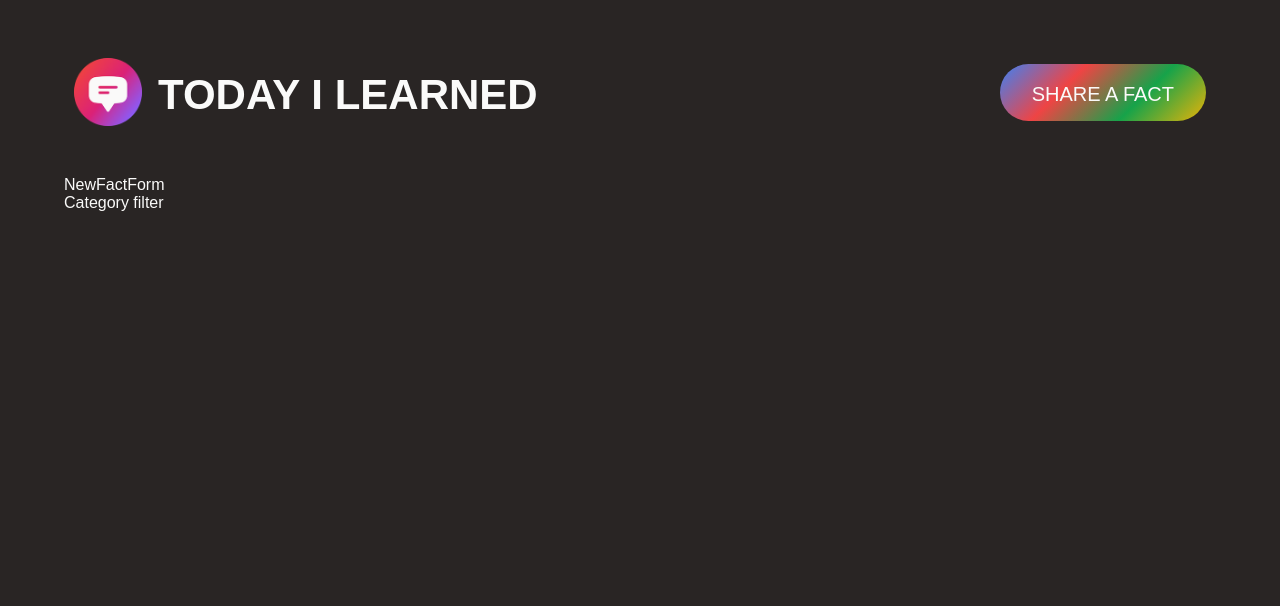
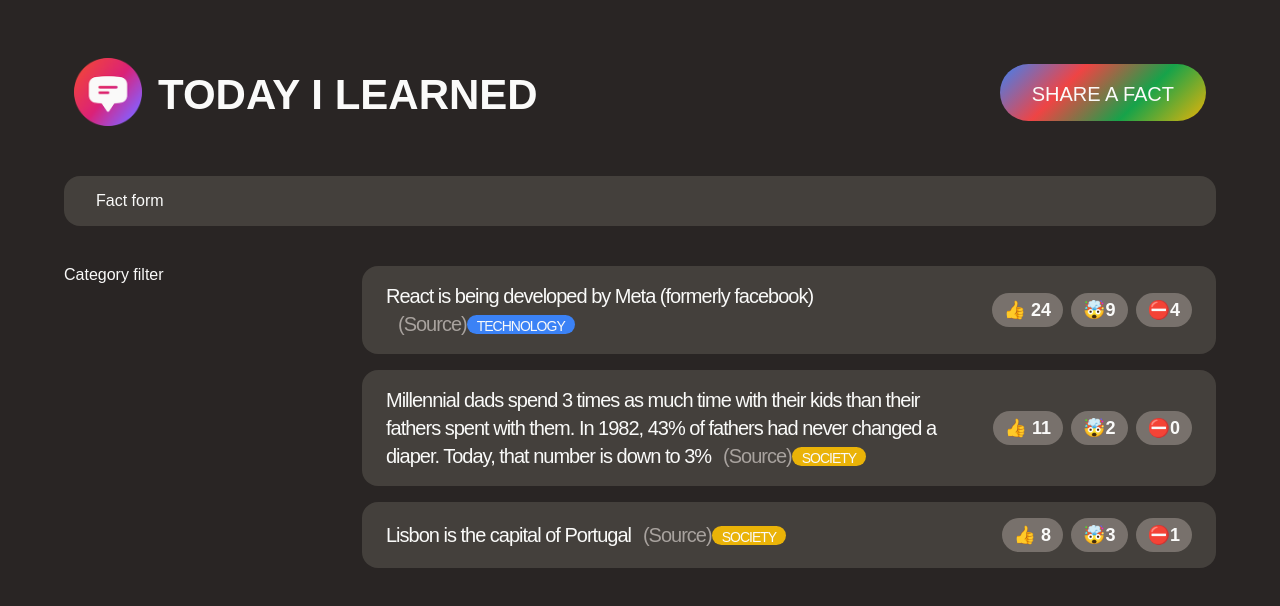
Before and after one commit to NMY0d4/Crash-Course-Training, a React (Create React App) app: page / in a window 1280 px wide. Shown: the top 606 px of the page. Built offline with nearby package versions, Linux system fonts and the light colour scheme; a web font is replaced by a local one.

Commit message:
fix bug and change container for root in style.css

```diff
--- a/src/App.js
+++ b/src/App.js
@@ -1,22 +1,26 @@
 import { Fragment } from "react";
 import CategoryFilter from "./components/Category";
+import FactList from "./components/FactList";
 import NewFactForm from "./components/NewFactForm";
 import "./style.css";
 
 const App = () => {
+    const appTitle = "Today I Learned";
     return (
         <Fragment>
             {/* HEADER */}
             <header className="header">
                 <div className="logo">
                     <img src="logo.png" alt="logo" />
-                    <h1>Today I Learned</h1>
+                    <h1>{appTitle}</h1>
                 </div>
                 <button className="btn btn-large btn-open">Share a fact</button>
             </header>
-
             <NewFactForm />
-            <CategoryFilter />
+            <main className="main">
+                <CategoryFilter />
+                <FactList />
+            </main>
         </Fragment>
     );
 };
--- /dev/null
+++ b/src/components/Fact.jsx
@@ -0,0 +1,29 @@
+const Fact = ({ fact, categories: CATEGORIES }) => {
+    return (
+        <li className="fact">
+            <p>
+                {fact.text}
+                <a className="source" href={fact.source} target="_blank">
+                    (Source)
+                </a>
+                <span
+                    className="tag"
+                    style={{
+                        backgroundColor: CATEGORIES.find(
+                            (cat) => cat.name === fact.category
+                        ).color,
+                    }}
+                >
+                    {fact.category}
+                </span>
+            </p>
+            <div className="vote-buttons">
+                <button>👍 {fact.votesInteresting}</button>
+                <button>🤯{fact.votesMindblowing}</button>
+                <button>⛔️{fact.votesFalse}</button>
+            </div>
+        </li>
+    );
+};
+
+export default Fact;
--- a/src/components/FactList.jsx
+++ b/src/components/FactList.jsx
@@ -1,5 +1,62 @@
+import Fact from "./Fact";
+
+const initialFacts = [
+    {
+        id: 1,
+        text: "React is being developed by Meta (formerly facebook)",
+        source: "https://opensource.fb.com/",
+        category: "technology",
+        votesInteresting: 24,
+        votesMindblowing: 9,
+        votesFalse: 4,
+        createdIn: 2021,
+    },
+    {
+        id: 2,
+        text: "Millennial dads spend 3 times as much time with their kids than their fathers spent with them. In 1982, 43% of fathers had never changed a diaper. Today, that number is down to 3%",
+        source: "https://www.mother.ly/parenting/millennial-dads-spend-more-time-with-their-kids",
+        category: "society",
+        votesInteresting: 11,
+        votesMindblowing: 2,
+        votesFalse: 0,
+        createdIn: 2019,
+    },
+    {
+        id: 3,
+        text: "Lisbon is the capital of Portugal",
+        source: "https://en.wikipedia.org/wiki/Lisbon",
+        category: "society",
+        votesInteresting: 8,
+        votesMindblowing: 3,
+        votesFalse: 1,
+        createdIn: 2015,
+    },
+];
+
+const CATEGORIES = [
+    { name: "technology", color: "#3b82f6" },
+    { name: "science", color: "#16a34a" },
+    { name: "finance", color: "#ef4444" },
+    { name: "society", color: "#eab308" },
+    { name: "entertainment", color: "#db2777" },
+    { name: "health", color: "#14b8a6" },
+    { name: "history", color: "#f97316" },
+    { name: "news", color: "#8b5cf6" },
+];
+
 const FactList = () => {
-    return <div>FactList</div>;
+    // TEMPORARY
+    const facts = initialFacts;
+
+    return (
+        <section>
+            <ul className="facts-list">
+                {facts.map((fact) => (
+                    <Fact key={fact.id} fact={fact} categories={CATEGORIES} />
+                ))}
+            </ul>
+        </section>
+    );
 };
 
 export default FactList;
--- a/src/components/NewFactForm.jsx
+++ b/src/components/NewFactForm.jsx
@@ -1,5 +1,5 @@
 const NewFactForm = () => {
-    return <div>NewFactForm</div>;
+    return <form className="fact-form">Fact form</form>;
 };
 
 export default NewFactForm;
--- a/src/style.css
+++ b/src/style.css
@@ -16,7 +16,7 @@
 }
 
 /* MAIN LAYOUT */
-.container {
+#root {
     max-width: 1500px;
     margin: 0 auto;
 }
```
